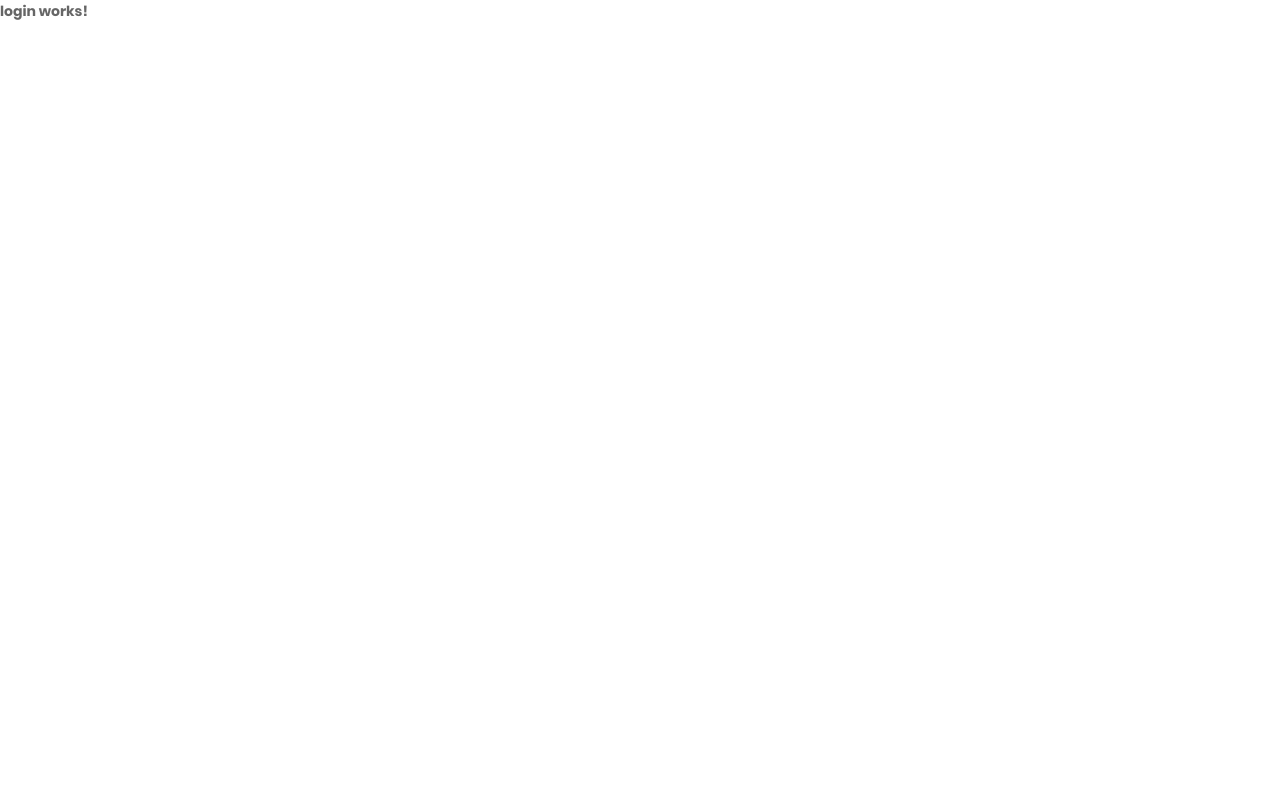
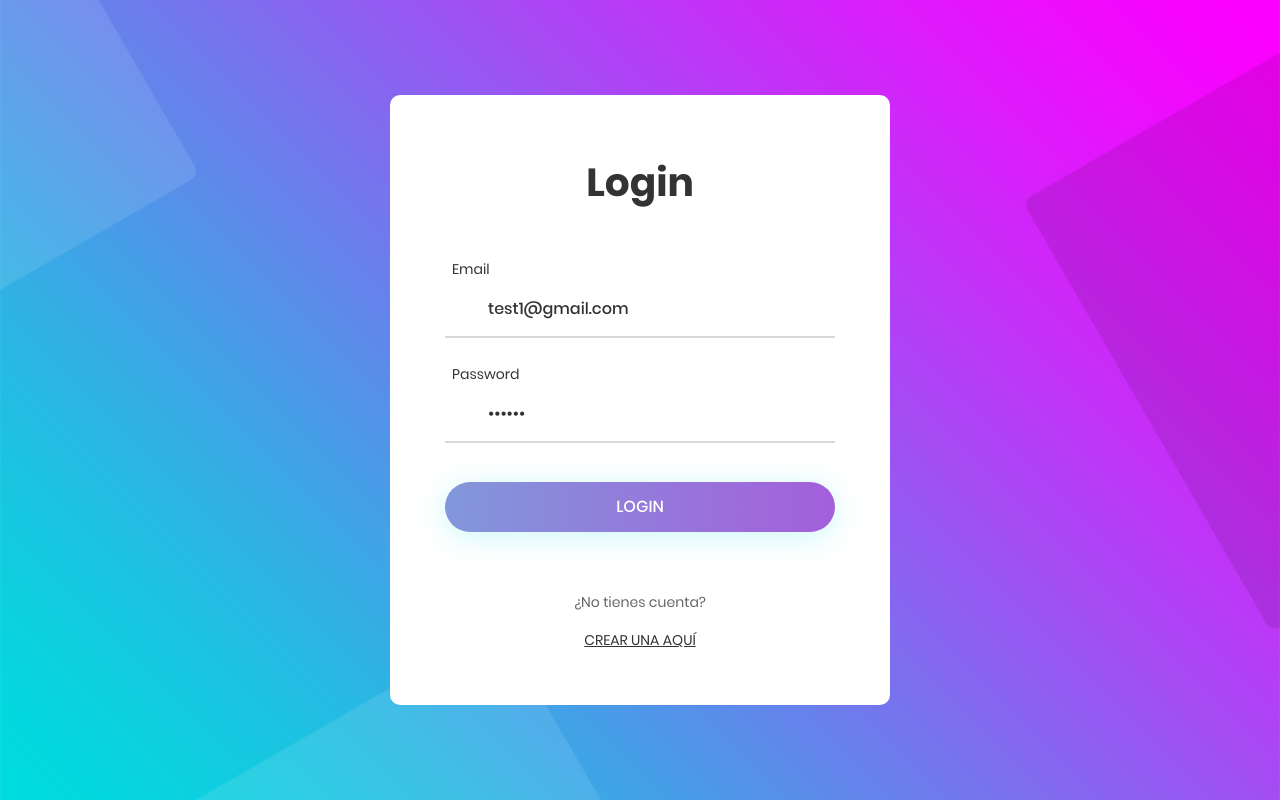
Before and after one commit to ianmajkut/authApp, an Angular app: page /auth/login in a window 1280 px wide. Built offline with nearby package versions, Linux system fonts and the light colour scheme.

Commit message:
feat: crear diseño pantala login/registro junto con validaciones
Utilizando el ReactiveFormsModule se implemento una validacion a los campos y para el email se utilizo un pattern de regex para validar el mismo

```diff
--- a/src/app/auth/auth.module.ts
+++ b/src/app/auth/auth.module.ts
@@ -5,6 +5,7 @@
 import { LoginComponent } from './pages/login/login.component';
 import { RegisterComponent } from './pages/register/register.component';
 import { MainComponent } from './pages/main/main.component';
+import { ReactiveFormsModule } from '@angular/forms';
 
 
 @NgModule({
@@ -15,7 +16,8 @@
   ],
   imports: [
     CommonModule,
-    AuthRoutingModule
+    AuthRoutingModule,
+    ReactiveFormsModule
   ]
 })
 export class AuthModule { }
--- a/src/app/auth/pages/login/login.component.html
+++ b/src/app/auth/pages/login/login.component.html
@@ -1 +1,47 @@
-<p>login works!</p>
+<form class="login100-form" autocomplete="off"
+          [formGroup]="miFormulario"
+          (ngSubmit)="login()">
+
+          <span class="login100-form-title p-b-49">
+          Login
+          </span>
+
+          <div class="wrap-input100 m-b-23">
+          <span class="label-input100">Email</span>
+          <input class="input100"
+                    type="email"
+                    formControlName="email"
+                    placeholder="Ingrese su email">
+          <span class="focus-input100"></span>
+          </div>
+
+          <div class="wrap-input100">
+          <span class="label-input100">Password</span>
+          <input class="input100"
+                    type="password"
+                    formControlName="password"
+                    placeholder="Ingrese su contraseña">
+          <span class="focus-input100"></span>
+          </div>
+
+          <div class="text-right p-t-8 p-b-31"></div>
+
+          <div class="container-login100-form-btn">
+          <div class="wrap-login100-form-btn">
+          <div class="login100-form-bgbtn"></div>
+          <button class="login100-form-btn" [disabled]="!miFormulario.valid">
+                    Login
+          </button>
+          </div>
+          </div>
+
+          <div class="flex-col-c p-t-60">
+          <span class="txt1 p-b-17">
+          ¿No tienes cuenta?
+          </span>
+
+          <a routerLink="/auth/registro" class="txt2">
+          Crear una aquí
+          </a>
+          </div>
+</form>
--- a/src/app/auth/pages/login/login.component.ts
+++ b/src/app/auth/pages/login/login.component.ts
@@ -1,4 +1,5 @@
 import { Component, OnInit } from '@angular/core';
+import { FormBuilder, FormGroup, Validators } from '@angular/forms';
 
 @Component({
   selector: 'app-login',
@@ -8,9 +9,21 @@
 })
 export class LoginComponent implements OnInit {
 
-  constructor() { }
+  emailPattern: string = "^[a-z0-9._%+-]+@[a-z0-9.-]+\\.[a-z]{2,4}$"
+
+  miFormulario: FormGroup = this.fb.group({
+    email: ['test1@gmail.com', [Validators.required, Validators.email, Validators.pattern(this.emailPattern)]],
+    password: ['123456', [Validators.required, Validators.minLength(6)]]
+  })
+
+  constructor(private fb: FormBuilder) { }
 
   ngOnInit(): void {
   }
 
+  login(){
+    console.log(this.miFormulario.value)
+    console.log(this.miFormulario.valid)
+  }
+
 }
--- a/src/app/auth/pages/main/main.component.html
+++ b/src/app/auth/pages/main/main.component.html
@@ -1 +1,8 @@
-<router-outlet></router-outlet>
+
+<div class="limiter">
+          <div class="container-login100" style="background-image: url('../../../../assets/images/bg-01.jpg');">
+              <div class="wrap-login100 p-l-55 p-r-55 p-t-65 p-b-54">
+                    <router-outlet></router-outlet>
+              </div>
+          </div>
+      </div>
--- a/src/app/auth/pages/register/register.component.html
+++ b/src/app/auth/pages/register/register.component.html
@@ -1 +1,56 @@
-<p>register works!</p>
+<form class="login100-form" autocomplete="off"
+            [formGroup]="miFormulario"
+            (ngSubmit)="registrar()">
+
+          <span class="login100-form-title p-b-49">
+              Nuevo Usuario
+          </span>
+
+          <div class="wrap-input100 m-b-23">
+              <span class="label-input100">Nombre</span>
+              <input class="input100"
+                     type="text"
+                     formControlName="nombre"
+                     placeholder="Ingrese su nombre">
+              <span class="focus-input100"></span>
+          </div>
+
+          <div class="wrap-input100 m-b-23">
+              <span class="label-input100">Email</span>
+              <input class="input100"
+                     type="email"
+                     formControlName="email"
+                     placeholder="Ingrese su email">
+              <span class="focus-input100"></span>
+          </div>
+
+          <div class="wrap-input100">
+              <span class="label-input100">Password</span>
+              <input class="input100"
+                     type="password"
+                     formControlName="password"
+                     placeholder="Ingrese su contraseña">
+              <span class="focus-input100"></span>
+          </div>
+
+          <div class="text-right p-t-8 p-b-31"></div>
+
+          <div class="container-login100-form-btn">
+              <div class="wrap-login100-form-btn">
+                  <div class="login100-form-bgbtn"></div>
+                  <button class="login100-form-btn" [disabled]="!miFormulario.valid">
+                      Registrar
+                  </button>
+              </div>
+          </div>
+
+          <div class="flex-col-c p-t-60">
+              <span class="txt1 p-b-17">
+                  Ya tienes una cuenta?
+              </span>
+
+              <a routerLink="/auth/login" class="txt2">
+                  Ingresa aquí
+              </a>
+          </div>
+      </form>
--- a/src/app/auth/pages/register/register.component.ts
+++ b/src/app/auth/pages/register/register.component.ts
@@ -1,4 +1,5 @@
 import { Component, OnInit } from '@angular/core';
+import { FormBuilder, FormGroup, Validators } from '@angular/forms';
 
 @Component({
   selector: 'app-register',
@@ -8,9 +9,22 @@
 })
 export class RegisterComponent implements OnInit {
 
-  constructor() { }
+  emailPattern: string = "^[a-z0-9._%+-]+@[a-z0-9.-]+\\.[a-z]{2,4}$"
+
+  miFormulario: FormGroup = this.fb.group({
+    nombre: ['Test1', [Validators.required, Validators.minLength(3)]],
+    password: ['', [Validators.required, Validators.minLength(6)]],
+    email: ['', [Validators.required, Validators.pattern(this.emailPattern)]],
+  })
+
+  constructor(private fb: FormBuilder) { }
 
   ngOnInit(): void {
   }
 
+  registrar(){
+    console.log(this.miFormulario.value)
+    console.log(this.miFormulario.valid)
+  }
+
 }
```
